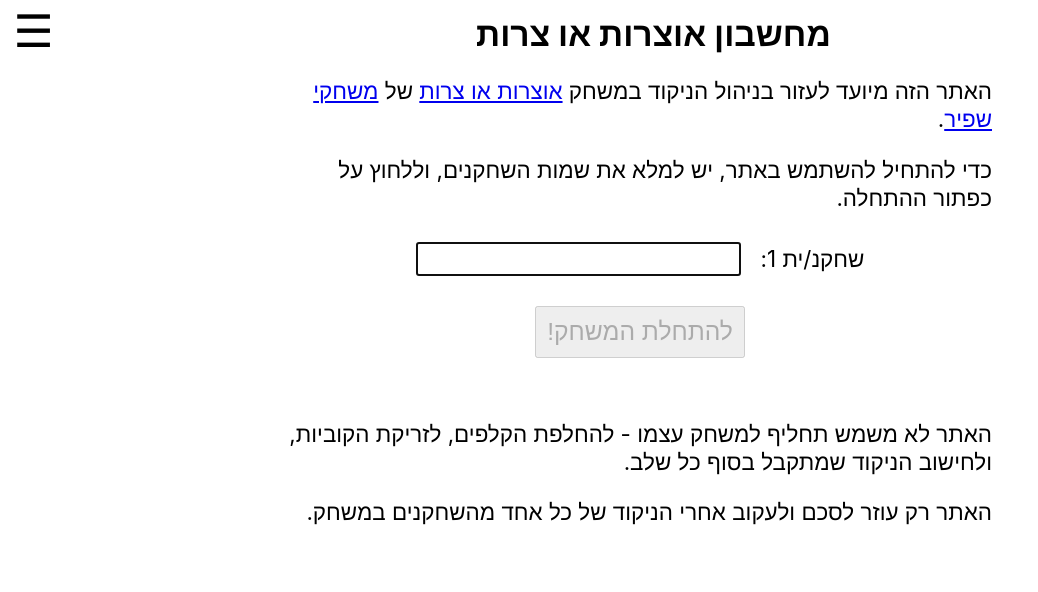
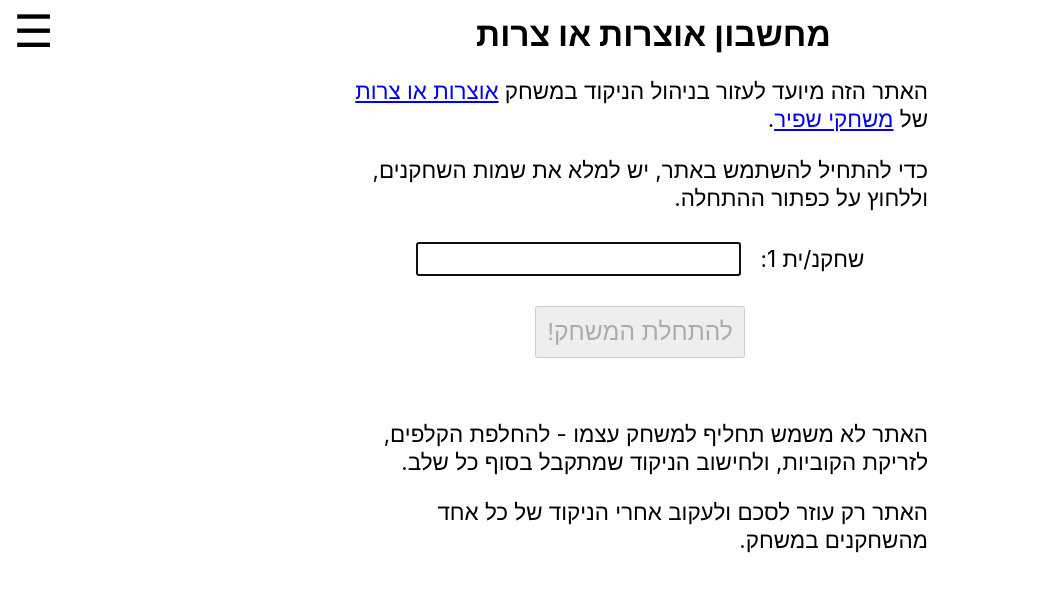
Before and after one commit to splintor/otsarot-calculator, a React (Create React App) app: page / in a window 1280 px wide. Shown: the top 592 px of the page, without its empty margins (0-1038 px from the left). Built offline with nearby package versions, Linux system fonts and the light colour scheme.

Commit message:
Fix instructions width back to 45vh
55vh does not look well on wide screens

```diff
--- a/src/App.css
+++ b/src/App.css
@@ -38,7 +38,7 @@ h2 {
 .Instruction {
   direction: rtl;
   text-align: start;
-  width: 55vw;
+  width: 45vw;
   margin: 10px auto 20px;
 }
 
```
